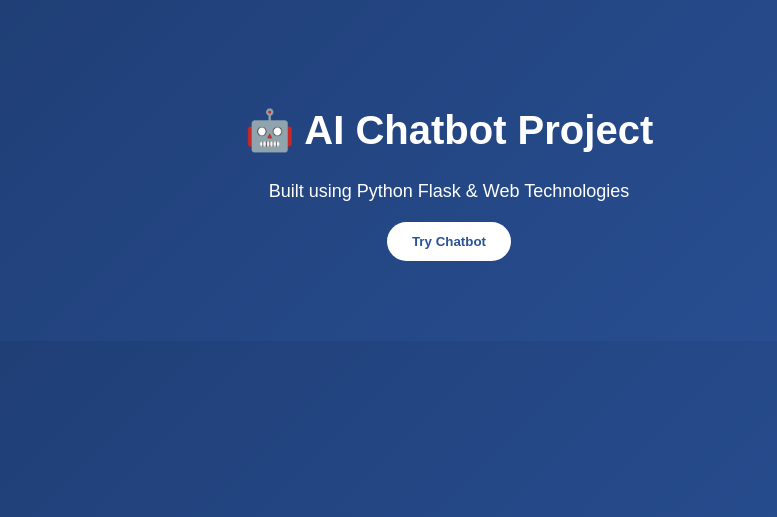
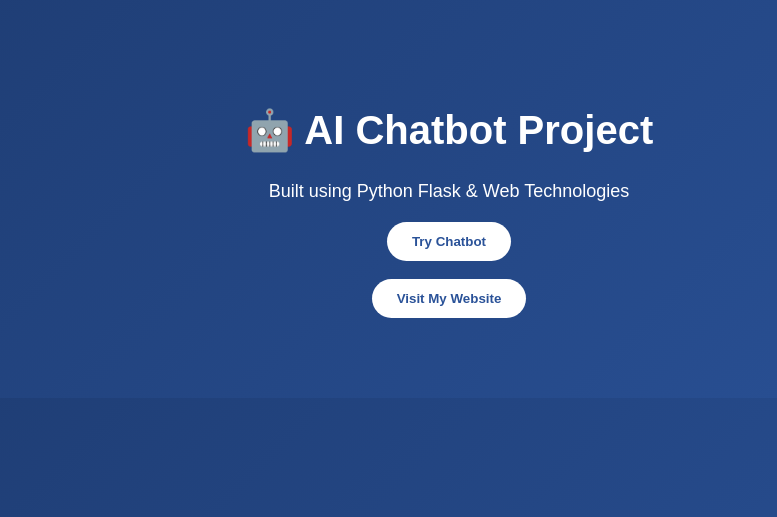
Before and after one commit to Khushi16112002/ai-chatbot-project, a Flask app: template templates/landing.html in a window 1280 px wide. Shown: the top 517 px of the page, without its empty margins (191-968 px from the left). Run offline with Flask 3, Linux system fonts and the light colour scheme; the template is opened without the code that fills it, so the values that code supplies are empty.

Commit message:
Update landing.html

```diff
--- a/templates/landing.html
+++ b/templates/landing.html
@@ -47,9 +47,11 @@ button:hover {
   <h1>🤖 AI Chatbot Project</h1>
   <p>Built using Python Flask & Web Technologies</p>
 
-  <a href="/chat">
-    <button>Try Chatbot</button>
-  </a>
+ <a href="/chat"><button>Try Chatbot</button></a>
+<br><br>
+<a href="https://khushicreationsweb.com" target="_blank">
+<button>Visit My Website</button>
+</a>
 </div>
 
 </body>
```
